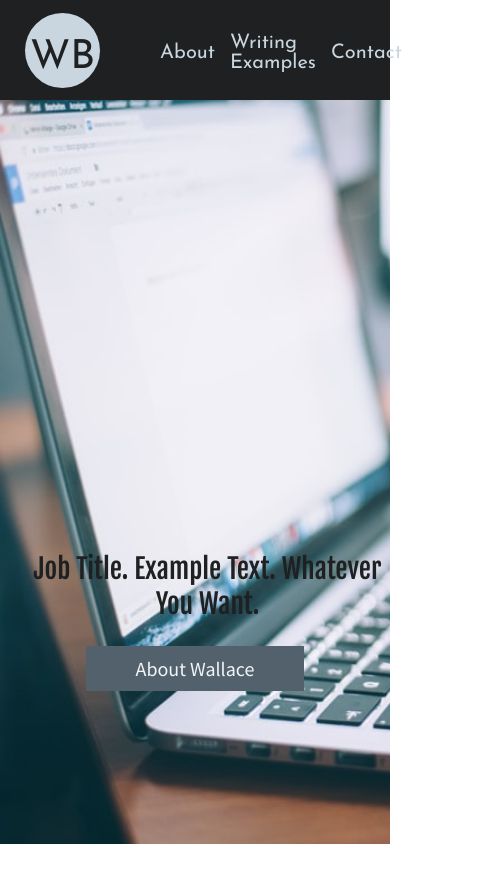
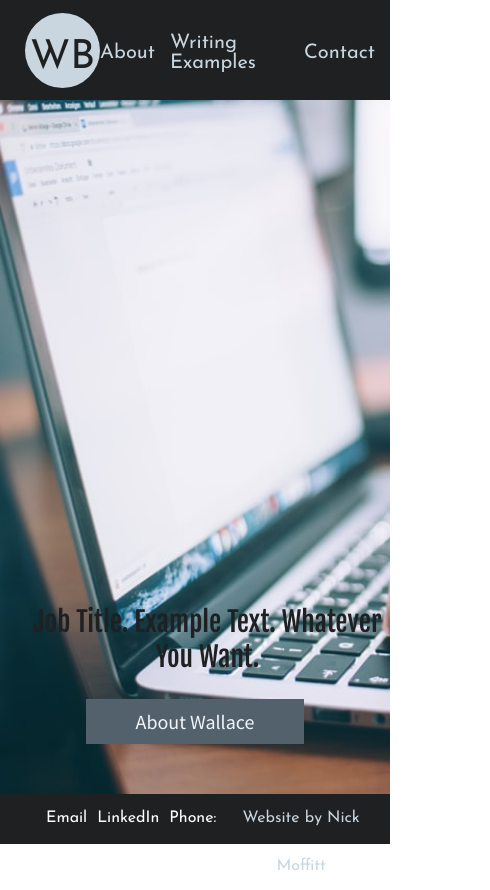
Before and after one commit to wallaceburgess/wallace-burgess, a Vue app: page / in a window 390 px wide. Shown: the whole page, 490 px wide, since content can reach past the window. Before the commit the page ends 844 px from the top, so only its background shows below. Built offline with nearby package versions, Linux system fonts and the light colour scheme.

Commit message:
Footer and responsive changes

```diff
--- a/src/App.vue
+++ b/src/App.vue
@@ -18,13 +18,23 @@
           </div>
         </div>
         <div class="contact-links">
-          <a href="#">Email</a>
+          <div><a href="#">Email</a></div>
+          <div><a href="#">LinkedIn</a></div>
           <p>Phone: (###)###-####</p>
-          <a href="#">LinkedIn</a>
         </div>
       </div>
       <div class="hero">
         <router-view> </router-view>
+      </div>
+    </div>
+    <div class="footer">
+      <div class="footer-links">
+        <a href="#">Email</a>
+        <a href="#">LinkedIn</a>
+        <p>Phone: (###)###-####</p>
+      </div>
+      <div>
+        Website by <a href="https://www.nickmoffitt.com">Nick Moffitt</a>
       </div>
     </div>
   </div>
@@ -42,6 +52,7 @@ body {
 
 .row {
   display: flex;
+  height: calc(100vh - 150px);
 }
 
 .header {
@@ -60,8 +71,12 @@ body {
   justify-content: flex-start;
   width: 25%;
   background-color: #1e2022;
-  height: calc(100vh - 100px);
+  height: calc(100vh - 150px);
   font-family: "Josefin Sans", sans-serif;
+}
+
+.separate-links a:hover {
+  border-bottom: 2px solid #c9d6df;
 }
 
 .nav .logo-container a {
@@ -111,24 +126,66 @@ body {
   margin-top: 25px;
 }
 
-.contact-links {
-  margin: auto 0 25px 60px;
+.contact-links div {
+  margin-bottom: 15px;
 }
 
 .nav .contact-links a {
   color: #fff;
   font-size: 16px;
   text-decoration: none;
+  border-bottom: 2px solid transparent;
 }
+
+.nav .contact-links a:hover {
+  border-bottom: 2px solid #fff;
+}
+
 .contact-links {
+  display: flex;
+  flex-direction: column;
   color: #fff;
   font-size: 16px;
+  margin: auto 0 25px 60px;
+}
+
+.contact-links p {
+  margin: 0;
 }
 
 .hero {
   width: 100%;
   background-image: url("./assets/typing.jpeg");
   background-size: cover;
+}
+
+.footer {
+  height: 50px;
+  background-color: #1e2022;
+  text-align: center;
+  color: #c9d6df;
+  font-family: "Josefin Sans", sans-serif;
+  font-size: 16px;
+  line-height: 48px;
+}
+
+.footer a {
+  text-decoration: none;
+  color: #c9d6df;
+  border-bottom: 2px solid transparent;
+}
+
+.footer a:hover {
+  border-bottom: 2px solid #c9d6df;
+}
+
+.footer-links {
+  display: none;
+  color: #fff;
+}
+
+.footer-links a {
+  color: #fff;
 }
 
 @media only screen and (max-width: 1440px) {
@@ -157,6 +214,7 @@ body {
 
   .row {
     flex-direction: column;
+    height: auto;
   }
 
   .nav {
@@ -166,8 +224,11 @@ body {
   }
 
   .separate-links {
+    width: 100%;
     display: flex;
     align-items: center;
+    justify-content: flex-end;
+    padding-left: 0;
   }
 
   .main-nav-link {
@@ -175,12 +236,30 @@ body {
   }
 
   .contact-links {
-    text-align: right;
-    margin: 15px 15px 15px auto;
+    display: none;
   }
 
   .hero {
-    height: calc(100vh - 100px);
+    height: auto;
+    height: calc(100vh - 150px);
+  }
+
+  .footer {
+    display: flex;
+    justify-content: space-between;
+    padding: 0 25px;
+  }
+
+  .footer-links {
+    display: block;
+  }
+
+  .footer-links a {
+    margin-right: 10px;
+  }
+
+  .footer-links p {
+    display: inline;
   }
 }
 </style>
--- a/src/views/Home.vue
+++ b/src/views/Home.vue
@@ -1,7 +1,9 @@
 <template>
   <div class="hero-container">
     <div class="hero-text">Job Title. Example Text. Whatever You Want.</div>
-    <a href="#"><button class="about-button">About Wallace</button></a>
+    <router-link to="/about"
+      ><button class="about-button">About Wallace</button></router-link
+    >
   </div>
 </template>
 
@@ -20,7 +22,7 @@
   font-family: "Fjalla One", sans-serif;
   color: #1e2022;
   margin-left: 25px;
-  font-size: 5vw;
+  font-size: 4.5vw;
   text-align: center;
   margin-bottom: 25px;
 }
@@ -37,7 +39,7 @@
 
 @media only screen and (max-width: 1440px) {
   .hero-text {
-    font-size: 6vw;
+    font-size: 5vw;
   }
 }
 
@@ -45,8 +47,9 @@
   .hero-container {
     padding-left: 0;
     width: 100%;
-    height: 70vh;
+    height: calc(100vh - 200px);
     justify-content: flex-end;
+    margin-bottom: 50px;
   }
 }
 
```
